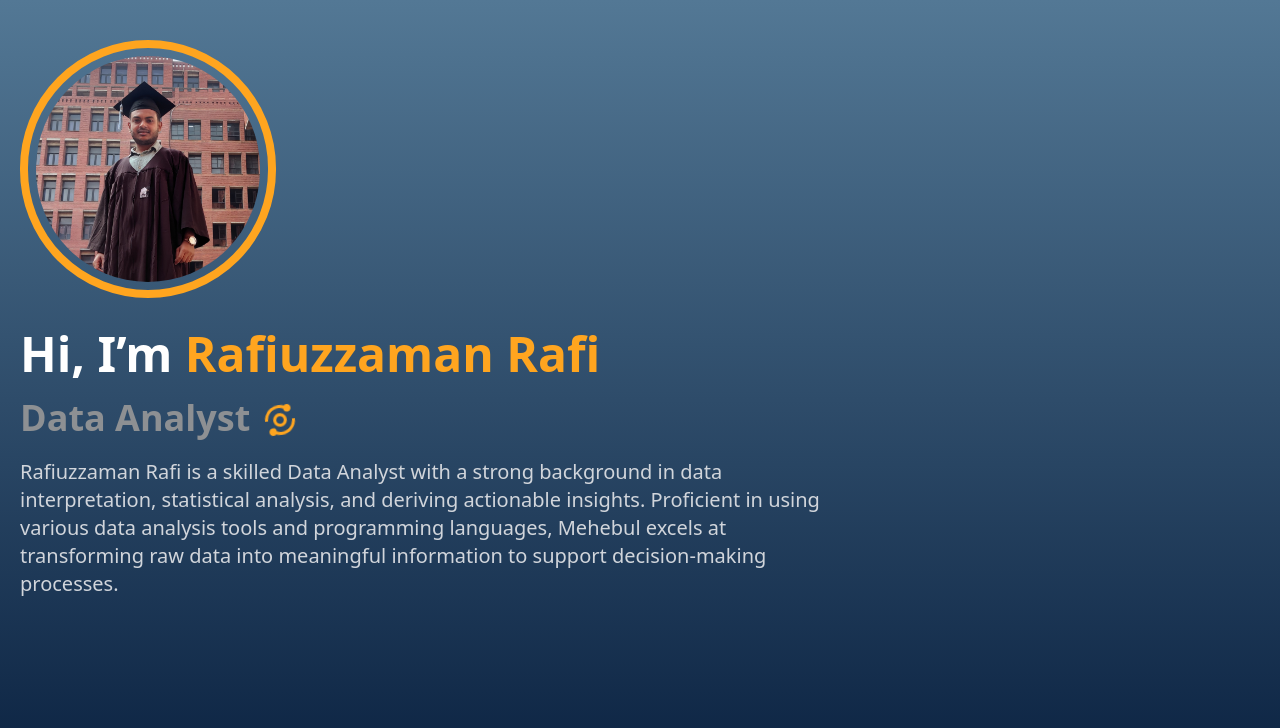
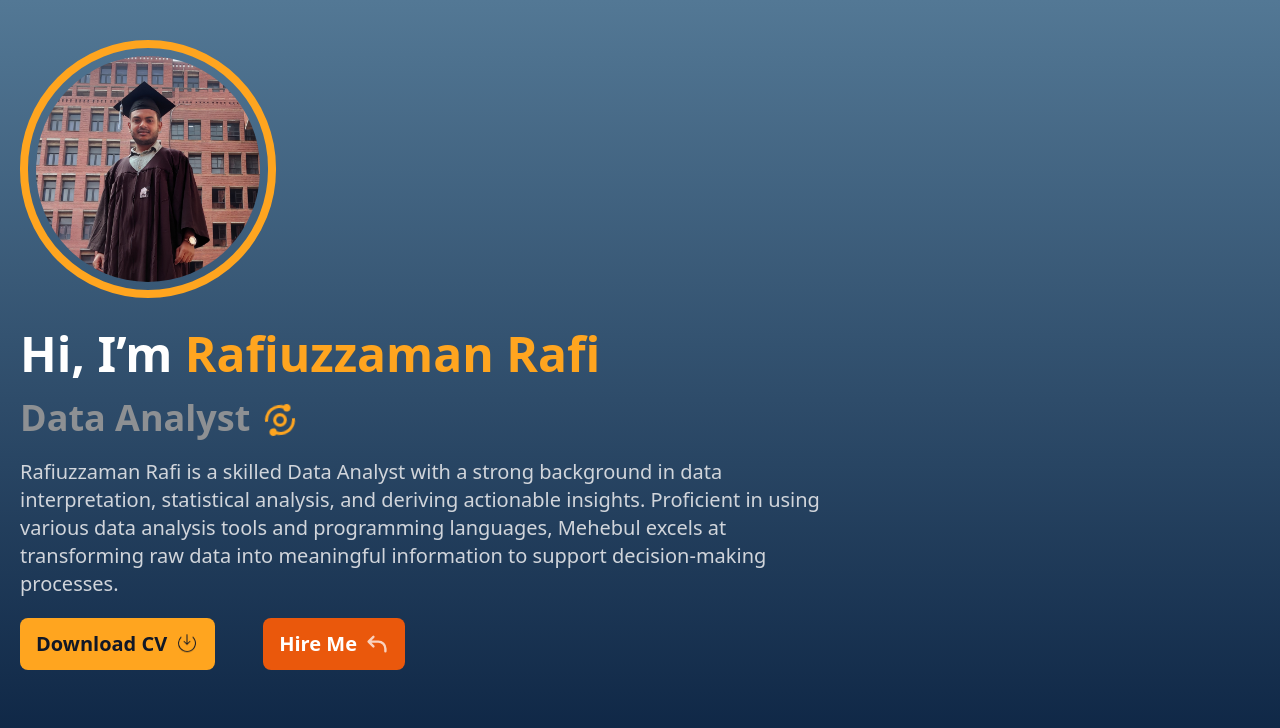
Before and after one commit to Mehebul02/Rafiuzzaman-Rafi, a React (Vite) app: page / in a window 1280 px wide. Shown: the top 728 px of the page. Built offline with nearby package versions, Linux system fonts and the light colour scheme.

Commit message:
button added

```diff
--- a/src/components/left-section/LeftPart.jsx
+++ b/src/components/left-section/LeftPart.jsx
@@ -1,16 +1,41 @@
 import { BiAnalyse } from "react-icons/bi";
 import { personalImg } from "../../assets";
+import { CiSaveDown1 } from "react-icons/ci";
+import CustomButton from "../../shared/CustomButton";
+import { HiReply } from "react-icons/hi";
 
 const LeftPart = () => {
   return (
     <div className="mt-10">
-            <img src={personalImg} alt="personalImg" className="w-64 rounded-full border-[8px] border-[#ffa51f] text-blue-500 font-bold py-2 px-2  animate-borderColorChange" />
+      <img
+        src={personalImg}
+        alt="personalImg"
+        className="w-64 rounded-full border-[8px] border-[#ffa51f] text-blue-500 font-bold py-2 px-2  animate-borderColorChange"
+      />
       {/* name title  */}
       <div className="space-y-5">
-            <h1 className="text-5xl text-white font-poppins font-semibold mt-8">Hi, I’m <span className="text-[#ffa51f] font-montserrat">Rafiuzzaman Rafi</span>
+        <h1 className="text-5xl text-white font-poppins font-semibold mt-8">
+          Hi, I’m{" "}
+          <span className="text-[#ffa51f] font-montserrat">
+            Rafiuzzaman Rafi
+          </span>
         </h1>
-            <h1 className="text-4xl text-[#8D9093] font-poppins font-bold flex items-end gap-3">Data Analyst <BiAnalyse className="animate-spin text-[#ffa51f] font-semibold"/> </h1>
-<p className="text-xl text-gray-300 font-montserrat w-2/3 font-normal ">Rafiuzzaman Rafi is a skilled Data Analyst with a strong background in data interpretation, statistical analysis, and deriving actionable insights. Proficient in using various data analysis tools and programming languages, Mehebul excels at transforming raw data into meaningful information to support decision-making processes.</p>
+        <h1 className="text-4xl text-[#8D9093] font-poppins font-bold flex items-end gap-3">
+          Data Analyst{" "}
+          <BiAnalyse className="animate-spin text-[#ffa51f] font-semibold" />{" "}
+        </h1>
+        <p className="text-xl text-gray-300 font-montserrat w-2/3 font-normal ">
+          Rafiuzzaman Rafi is a skilled Data Analyst with a strong background in
+          data interpretation, statistical analysis, and deriving actionable
+          insights. Proficient in using various data analysis tools and
+          programming languages, Mehebul excels at transforming raw data into
+          meaningful information to support decision-making processes.
+        </p>
+       {/* button  */}
+       <div className="flex items-center gap-12">
+        <CustomButton text='Download CV'/>
+        <button className="hover:bg-[#ffa51f] px-4 py-3 text-center text-xl font-montserrat font-semibold hover:text-gray-900 rounded-[8px] flex items-center gap-2 bg-orange-600 duration-300 text-white">Hire Me  <HiReply className="text-2xl animate-pulse"></HiReply> </button>
+       </div>
       </div>
     </div>
   );
--- /dev/null
+++ b/src/shared/CustomButton.jsx
@@ -0,0 +1,11 @@
+import { CiSaveDown1 } from "react-icons/ci";
+
+const CustomButton = ({text}) => {
+    return (
+        <div>
+             <button className="bg-[#ffa51f] px-4 py-3 text-center text-xl font-montserrat font-semibold text-gray-900 rounded-[8px] flex items-center gap-2 hover:bg-orange-600 duration-300 hover:text-white">{text} <CiSaveDown1 className="text-2xl animate-bounce"></CiSaveDown1>  </button>
+        </div>
+    );
+};
+
+export default CustomButton;
```
Lines whose indentation alone changed are shown as unchanged.
